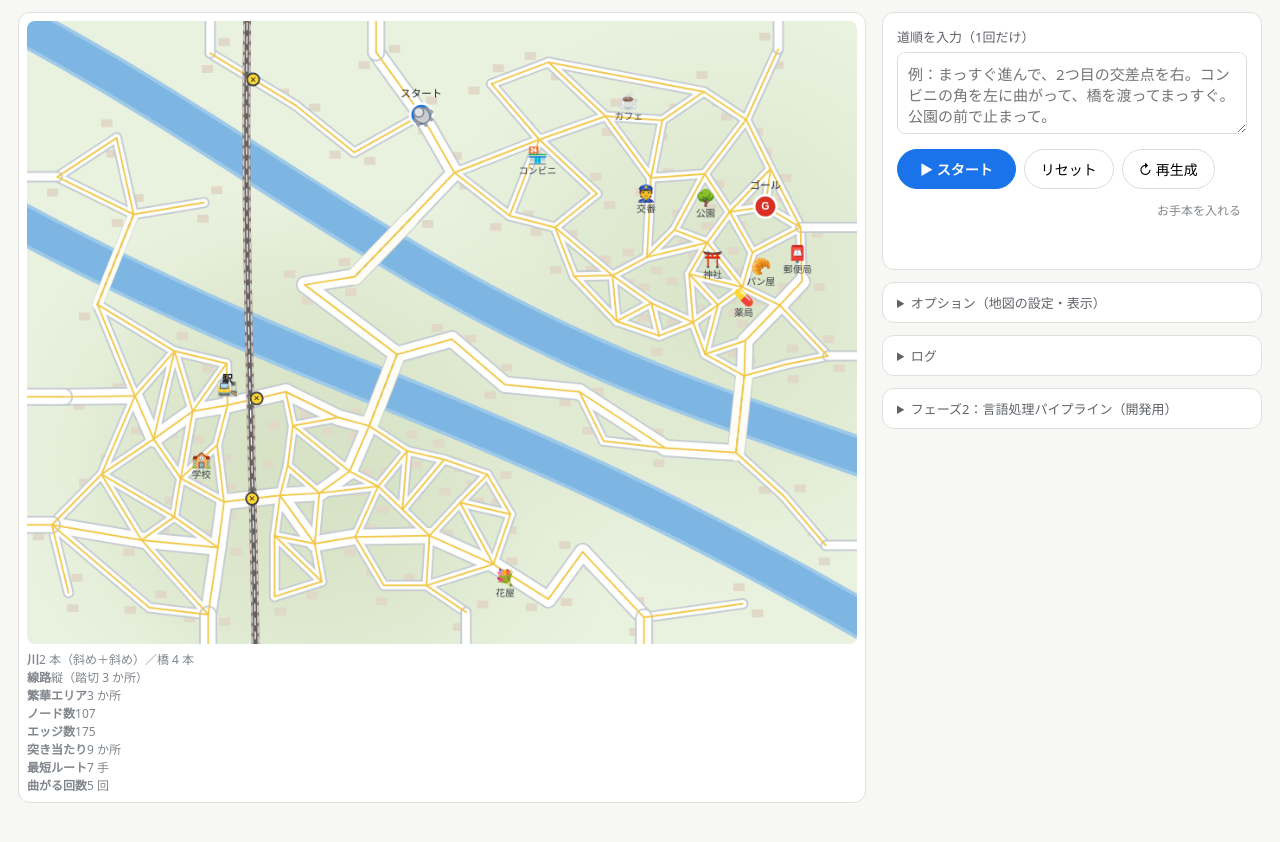
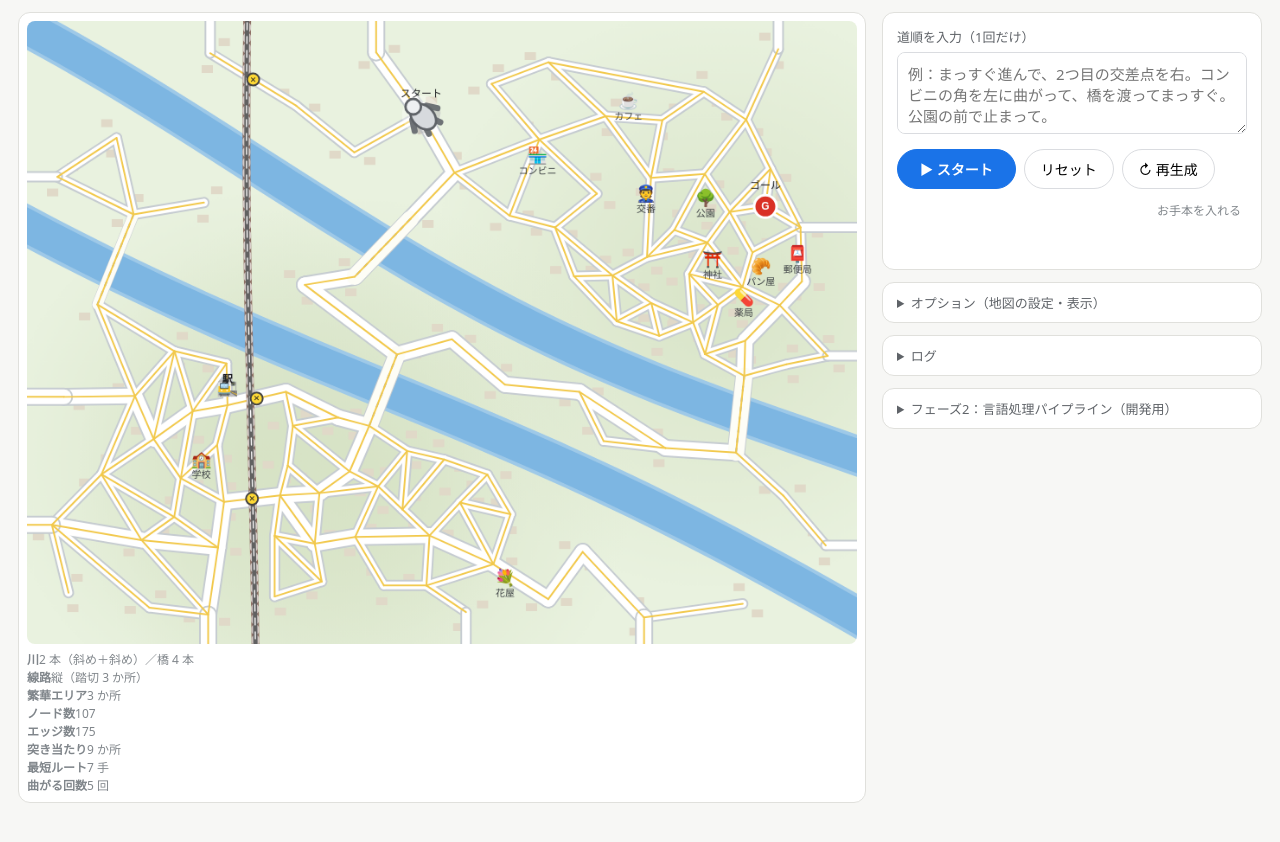
Before and after one commit to sunatomo/sunatomo.github.io, a plain HTML site: page direction-puzzle/index.html in a window 1280 px wide. Shown: the part 44-886 px from the top of the page. Drawn offline with Linux system fonts and the light colour scheme.

Commit message:
Update direction-puzzle/index.html

```diff
--- a/direction-puzzle/index.html
+++ b/direction-puzzle/index.html
@@ -321,18 +321,19 @@ function drawCharacter(x, y, heading){
   const ctx=document.getElementById("map").getContext("2d");
   const raw=Math.atan2(heading.y, heading.x);
   const snap=Math.round(raw/(Math.PI/8))*(Math.PI/8); // 16 directions
-  ctx.save(); ctx.translate(x, y); ctx.rotate(snap+Math.PI/2); // local space: figure faces -y
-  // shadow
-  ctx.beginPath(); ctx.ellipse(0, 4, 10, 6, 0, 0, 7); ctx.fillStyle="rgba(0,0,0,0.18)"; ctx.fill();
-  // legs (plain mannequin limbs)
-  ctx.lineCap="round"; ctx.strokeStyle="#9aa0a6"; ctx.lineWidth=4.5;
-  ctx.beginPath(); ctx.moveTo(-3.5, 6); ctx.lineTo(-4.5, 12); ctx.moveTo(3.5, 6); ctx.lineTo(4.5, 12); ctx.stroke();
-  // arms
-  ctx.beginPath(); ctx.moveTo(-8, -1); ctx.lineTo(-10.5, 6); ctx.moveTo(8, -1); ctx.lineTo(10.5, 6); ctx.stroke();
-  // torso (matte light gray, featureless)
-  ctx.beginPath(); ctx.ellipse(0, 1, 8.5, 10, 0, 0, 7); ctx.fillStyle="#c9ccd1"; ctx.fill(); ctx.lineWidth=1.5; ctx.strokeStyle="#80868b"; ctx.stroke();
-  // head (plain sphere, no face)
-  ctx.beginPath(); ctx.arc(0, -4, 5.6, 0, 7); ctx.fillStyle="#dfe1e5"; ctx.fill(); ctx.lineWidth=1.5; ctx.strokeStyle="#80868b"; ctx.stroke();
+  ctx.save(); ctx.translate(x, y); ctx.rotate(snap+Math.PI/2); ctx.scale(1.55, 1.55); // local space: figure faces -y
+  // shadow + contrast ring
+  ctx.beginPath(); ctx.ellipse(0, 5, 13, 8, 0, 0, 7); ctx.fillStyle="rgba(0,0,0,0.22)"; ctx.fill();
+  ctx.beginPath(); ctx.arc(0, 0, 14.5, 0, 7); ctx.fillStyle="rgba(255,255,255,0.35)"; ctx.fill();
+  // legs
+  ctx.lineCap="round"; ctx.strokeStyle="#6e7276"; ctx.lineWidth=4.6;
+  ctx.beginPath(); ctx.moveTo(-3.5, 7); ctx.lineTo(-6, 14); ctx.moveTo(3.5, 7); ctx.lineTo(6, 14); ctx.stroke();
+  // arms (angled outward)
+  ctx.beginPath(); ctx.moveTo(-7.5, -2); ctx.lineTo(-12, 5); ctx.moveTo(7.5, -2); ctx.lineTo(12, 5); ctx.stroke();
+  // torso (elongated along facing axis)
+  ctx.beginPath(); ctx.ellipse(0, 2, 8, 11, 0, 0, 7); ctx.fillStyle="#d7dade"; ctx.fill(); ctx.lineWidth=1.8; ctx.strokeStyle="#5f6368"; ctx.stroke();
+  // head (offset toward facing side, clearly separate from torso)
+  ctx.beginPath(); ctx.arc(0, -8.5, 5.8, 0, 7); ctx.fillStyle="#eef0f2"; ctx.fill(); ctx.lineWidth=1.8; ctx.strokeStyle="#5f6368"; ctx.stroke();
   ctx.restore();
 }
 function draw(info){
```
